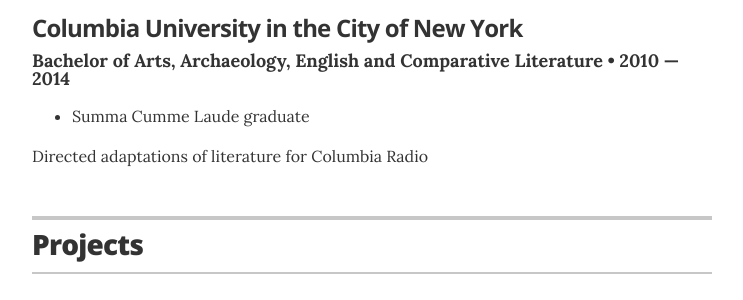
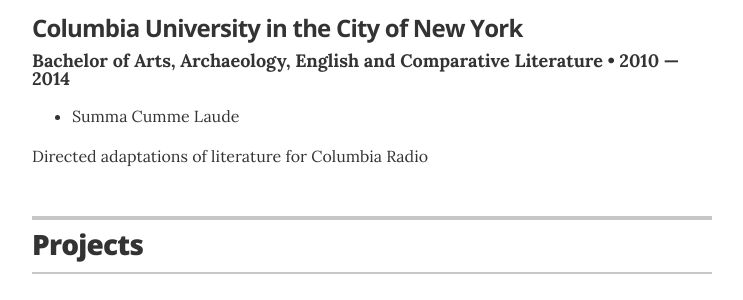
Before and after one commit to mwmxyz/academic, a Jekyll site: the page built from index.html, in a window 1280 px wide and 900 px high, scrolled down 1139 px. Shown: the part 154-454 px from the top of the window, without its empty margins (268-1011 px from the left). Built offline with Jekyll 4.4.1, drawn with Linux system fonts in a browser that asks for light colours.

Commit message:
Update education.yml

```diff
--- a/_data/education.yml
+++ b/_data/education.yml
@@ -10,5 +10,5 @@
   uni: Columbia University in the City of New York
   year: 2010 &mdash; 2014
   awards:
-    - award: Summa Cumme Laude graduate
+    - award: Summa Cumme Laude
   summary: Directed adaptations of literature for Columbia Radio
```
